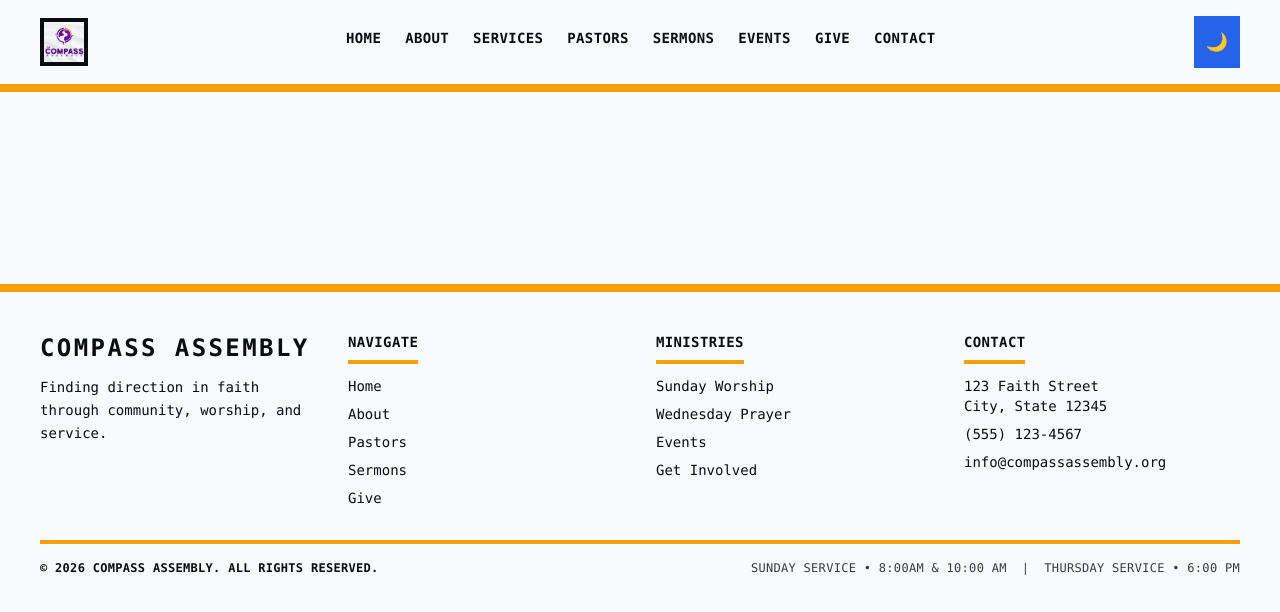
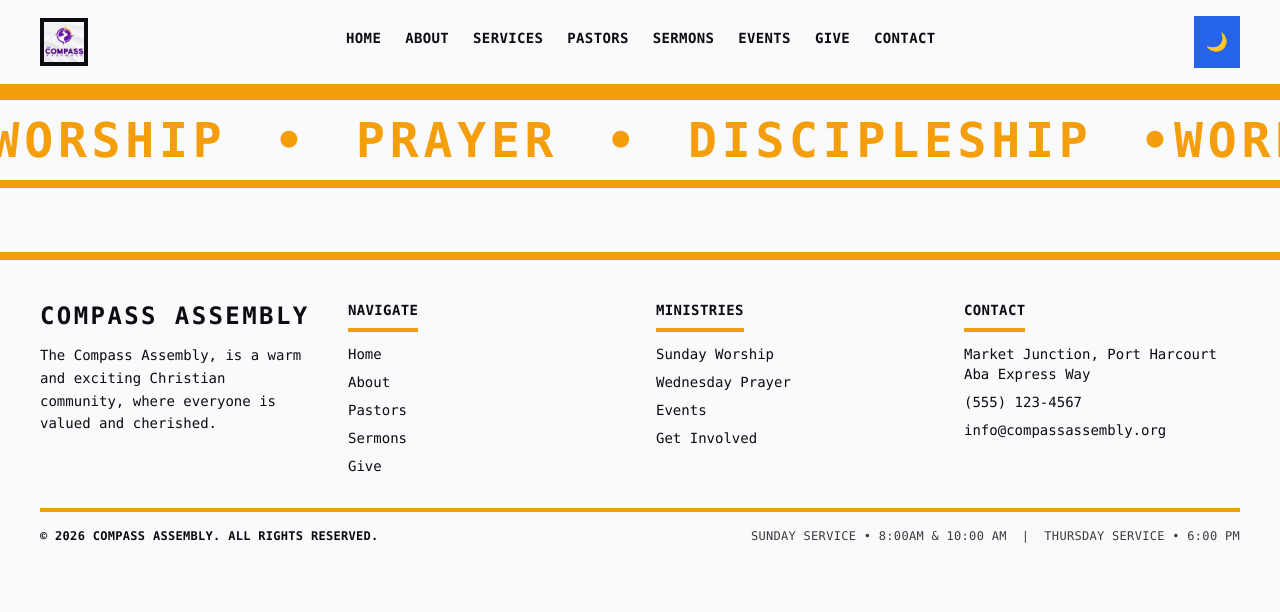
Before and after one commit to thecompassassembly/tca-webapp, a Next.js app: page / in a window 1280 px wide. Shown: the top 612 px of the page. Built offline with nearby package versions, Linux system fonts and the light colour scheme.

Commit message:
Add react-fast-marquee for animated marquee section and update FooterNav content

```diff
--- a/package.json
+++ b/package.json
@@ -11,7 +11,8 @@
   "dependencies": {
     "next": "16.1.3",
     "react": "19.2.3",
-    "react-dom": "19.2.3"
+    "react-dom": "19.2.3",
+    "react-fast-marquee": "^1.6.5"
   },
   "devDependencies": {
     "@tailwindcss/postcss": "^4",
--- a/src/app/page.tsx
+++ b/src/app/page.tsx
@@ -1,5 +1,8 @@
+'use client'
+
 import HeaderNav from '@/components/HeaderNav';
 import FooterNav from '@/components/FooterNav';
+import Marquee from 'react-fast-marquee';
 
 export default function Home() {
   return (
@@ -11,7 +14,24 @@ export default function Home() {
       }}
     >
       <HeaderNav />
-      <main className="py-16 px-8">
+      <main className="">
+
+
+        {/* Marquee Section */}
+        <div className="mb-16 border-y-8" style={{ borderColor: "var(--color-secondary)" }}>
+          <Marquee speed={50} gradient={false} className="py-4">
+            <div className="flex gap-12 text-4xl md:text-5xl font-black uppercase tracking-widest cursor-pointer" style={{ color: "var(--color-secondary)" }}>
+              <span className="transition-colors duration-300 hover:text-[var(--color-primary)]">Word</span>
+              <span className="transition-colors duration-300 hover:text-[var(--color-primary)]">•</span>
+              <span className="transition-colors duration-300 hover:text-[var(--color-primary)]">Worship</span>
+              <span className="transition-colors duration-300 hover:text-[var(--color-primary)]">•</span>
+              <span className="transition-colors duration-300 hover:text-[var(--color-primary)]">Prayer</span>
+              <span className="transition-colors duration-300 hover:text-[var(--color-primary)]">•</span>
+              <span className="transition-colors duration-300 hover:text-[var(--color-primary)]">Discipleship</span>
+              <span className="transition-colors duration-300 hover:text-[var(--color-primary)]">•</span>
+            </div>
+          </Marquee>
+        </div>
 
       </main>
       <FooterNav />
--- a/src/components/FooterNav.tsx
+++ b/src/components/FooterNav.tsx
@@ -19,8 +19,7 @@ const FooterNav = () => {
                             Compass Assembly
                         </h3>
                         <p className="max-w-xs leading-relaxed">
-                            Finding direction in faith through community, worship, and
-                            service.
+                            The Compass Assembly, is a warm and exciting Christian community, where everyone is valued and cherished.
                         </p>
                     </div>
 
@@ -130,9 +129,7 @@ const FooterNav = () => {
                         </h4>
                         <div className="space-y-2">
                             <p>
-                                123 Faith Street
-                                <br />
-                                City, State 12345
+                                Market Junction, Port Harcourt Aba Express Way
                             </p>
                             <p>(555) 123-4567</p>
                             <p>info@compassassembly.org</p>
```
Also changed, not shown: 1 other file (tests, documents, lock files or other folders).
